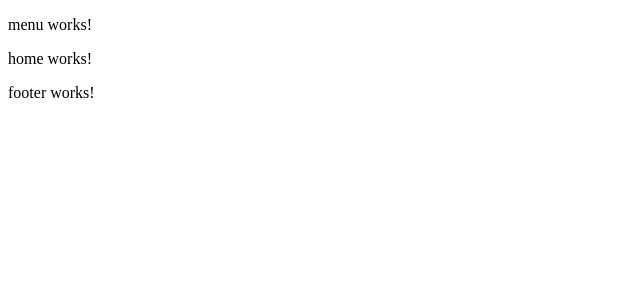
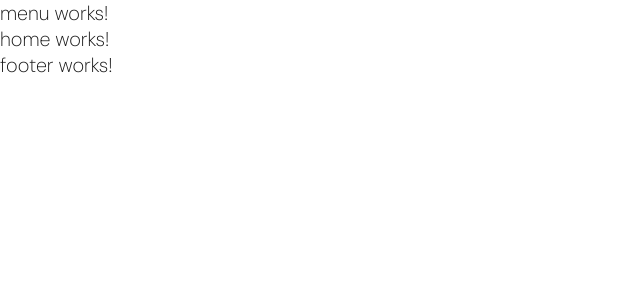
Before and after one commit to matheuswallace-dev/portfolio-matheus, an Angular app: page / in a window 1280 px wide. Shown: the top 300 px of the page, without its empty margins (0-640 px from the left). Built offline with nearby package versions, Linux system fonts and the light colour scheme.

Commit message:
estilos e fontes padrão

```diff
--- a/src/index.html
+++ b/src/index.html
@@ -1,11 +1,17 @@
-<!doctype html>
+<!DOCTYPE html>
 <html lang="en">
   <head>
-  <meta charset="utf-8">
+    <meta charset="utf-8" />
     <title>Meu Portfólio</title>
-  <base href="/">
-  <meta name="viewport" content="width=device-width, initial-scale=1">
-  <link rel="icon" type="image/x-icon" href="favicon.ico">
+    <base href="/" />
+    <meta name="viewport" content="width=device-width, initial-scale=1" />
+    <link rel="icon" type="image/x-icon" href="favicon.ico" />
+    <link rel="preconnect" href="https://fonts.googleapis.com" />
+    <link rel="preconnect" href="https://fonts.gstatic.com" crossorigin />
+    <link
+      href="https://fonts.googleapis.com/css2?family=DM+Sans:ital,opsz,wght@0,9..40,100..1000;1,9..40,100..1000&display=swap"
+      rel="stylesheet"
+    />
   </head>
   <body>
     <app-root></app-root>
--- a/src/styles.css
+++ b/src/styles.css
@@ -1 +1,71 @@
-/* You can add global styles to this file, and also import other style files */
+* {
+    box-sizing: border-box;
+    padding: 0;
+    margin: 0;
+    border: 0;
+    scroll-behavior: smooth;
+}
+
+:root {
+    font-size: 125%;
+    font-family: 'DM Sans', sans-serif;
+
+    --font-size-1: 2.25rem;
+    --font-size-2: 1.75rem;
+    --font-size-3: 1.25rem;
+    --font-size-4: 1rem;
+    --font-size-5: 0.75rem;
+
+    --color-blue-1: #1c6cf9;
+    --color-blue-2: #33489D;
+    --color-blue-3: #141E41;
+
+    --color-pink-1: #f42771;
+
+    --color-black-1: #181818;
+}
+
+@media (min-width: 768px) {
+    :root {
+        --font-size-1: 2.8rem;
+        --font-size-2: 2rem;
+        --font-size-3: 1.5rem;
+    }
+}
+
+h1 {
+    font-size: var(--font-size-1)
+}
+
+h2 {
+    font-size: var(--font-size-2)
+}
+
+h3 {
+    font-size: var(--font-size-3)
+}
+
+a {
+    text-decoration: none;
+}
+
+p, a {
+    font-size: var(--font-size-4);
+    font-weight: 200;
+    color: var(--color-black-1)
+}
+
+.container {
+    padding: 40px 20px;
+}
+
+.container .box {
+    max-width: 1280px;
+    margin: 0 auto;
+}
+
+@media (min-width: 768px) {
+    .container {
+        padding: 60px 40px;
+    }
+}
```
Lines whose indentation alone changed are shown as unchanged.
